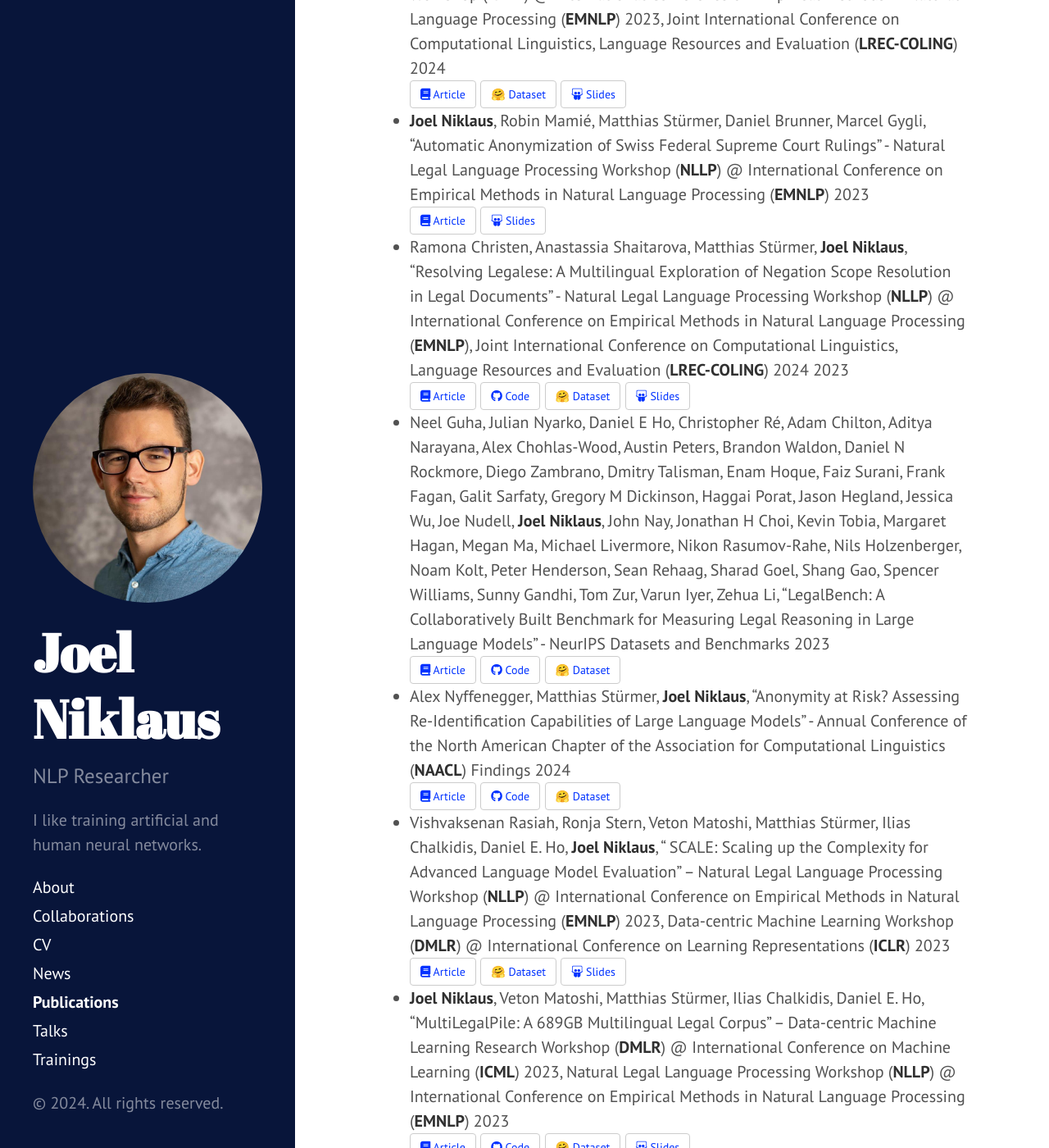
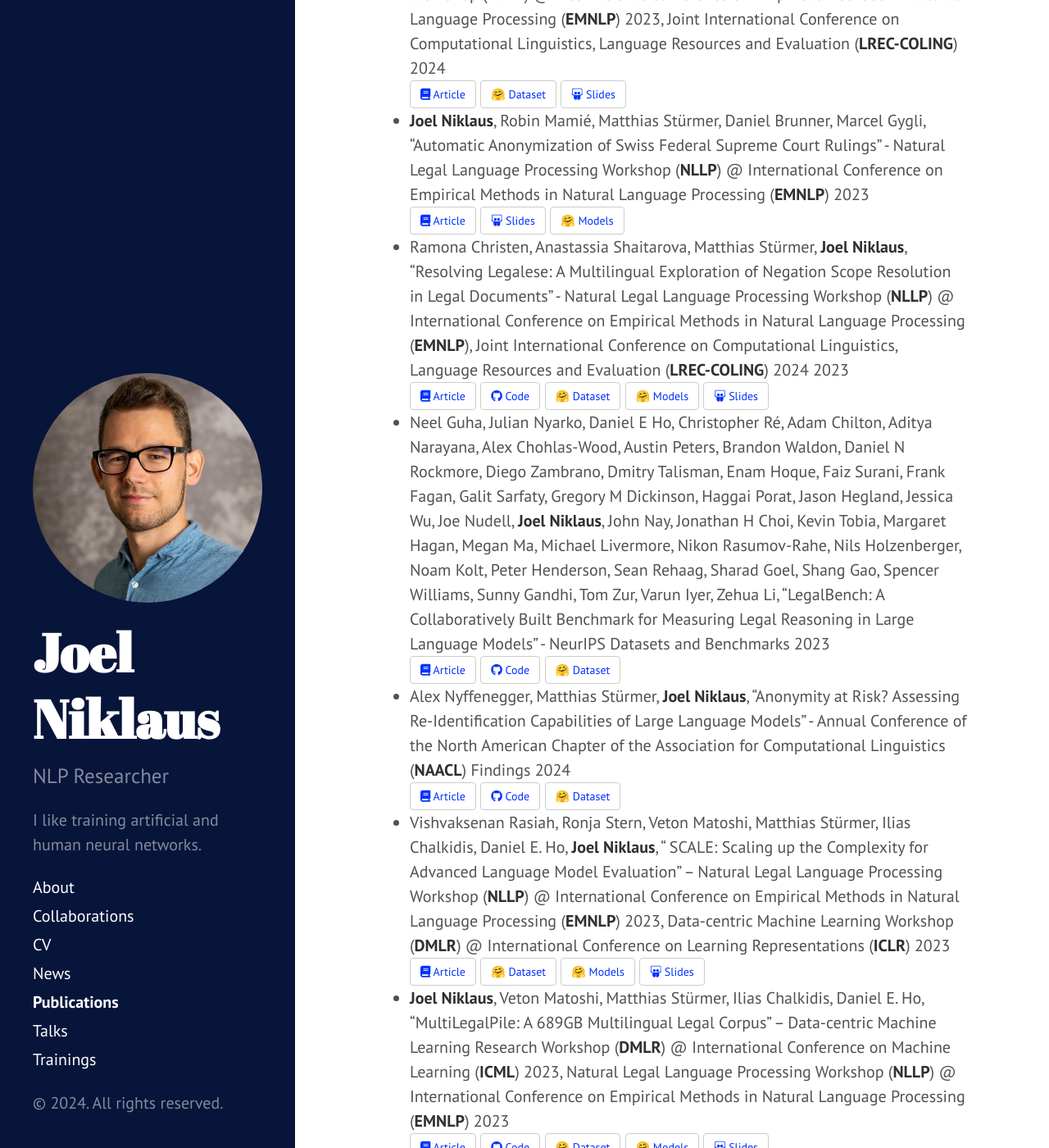
Before and after one commit to JoelNiklaus/joelniklaus.github.io, a Jekyll site: the page built from _pages/publications.md, in a window 1280 px wide and 1400 px high, scrolled down 891 px. Shown: the whole window at 82% size. Built offline with Jekyll 4.4.1, drawn with Linux system fonts in a browser that asks for light colours; a style sheet for code colours, icons or effects is not loaded.

Commit message:
added models
Signed-off-by: Joel Niklaus <me@joelniklaus.ch>

```diff
--- a/_pages/publications.md
+++ b/_pages/publications.md
@@ -33,6 +33,7 @@ on [Google Scholar](https://scholar.google.com/citations?user=qJ8iricAAAAJ).
   <br>
   <a href="https://aclanthology.org/2023.nllp-1.16/" target="_blank" type="button" class="btn"><i class="fa-solid fa-book"></i> Article</a>
   <a href="https://docs.google.com/presentation/d/17zBuTRlS71r61H6nxIfd1SiBwLT28DXbL_ycp3cE4gw/edit?usp=sharing" target="_blank" type="button" class="btn"><i class="fa-brands fa-slideshare"></i> Slides</a>
+  <a href="https://huggingface.co/joelniklaus/legal-swiss-roberta-base" target="_blank" type="button" class="btn">🤗 Models</a>
 * Ramona Christen, Anastassia Shaitarova, Matthias Stürmer, **Joel Niklaus**, "Resolving Legalese: A Multilingual
   Exploration of Negation Scope Resolution in Legal Documents" - Natural Legal Language Processing Workshop (**NLLP**) @
   International Conference on Empirical Methods in Natural Language Processing (**EMNLP**), Joint International
@@ -42,6 +43,7 @@ on [Google Scholar](https://scholar.google.com/citations?user=qJ8iricAAAAJ).
   <a href="https://arxiv.org/abs/2309.08695" target="_blank" type="button" class="btn"><i class="fa-solid fa-book"></i> Article</a>
   <a href="https://github.com/RamonaChristen/Multilingual_Negation_Scope_Resolution_on_Legal_Data" target="_blank" type="button" class="btn"><i class="fa-brands fa-github"></i> Code</a>
   <a href="https://huggingface.co/datasets/rcds/MultiLegalNeg" target="_blank" type="button" class="btn">🤗 Dataset</a>
+  <a href="https://huggingface.co/rcds/neg-xlm-roberta-base" target="_blank" type="button" class="btn">🤗 Models</a>
   <a href="https://docs.google.com/presentation/d/1nHxZUuzFmrdcbo8l-hGfeapl9ku5xKLrRcrZAR_CbbA/edit?usp=sharing" target="_blank" type="button" class="btn"><i class="fa-brands fa-slideshare"></i> Slides</a>
 * Neel Guha, Julian Nyarko, Daniel E Ho, Christopher Ré, Adam Chilton, Aditya Narayana, Alex Chohlas-Wood, Austin
   Peters, Brandon Waldon, Daniel N Rockmore, Diego Zambrano, Dmitry Talisman, Enam Hoque, Faiz Surani, Frank Fagan,
@@ -69,6 +71,7 @@ on [Google Scholar](https://scholar.google.com/citations?user=qJ8iricAAAAJ).
   <br>
   <a href="https://arxiv.org/abs/2306.09237" target="_blank" type="button" class="btn"><i class="fa-solid fa-book"></i> Article</a>
   <a href="https://huggingface.co/collections/joelniklaus/scale-datasets-6535da6123e0af0e0da0b142" target="_blank" type="button" class="btn">🤗 Dataset</a>
+  <a href="https://huggingface.co/collections/joelniklaus/scale-models-6535da25badc4978079f88ab" target="_blank" type="button" class="btn">🤗 Models</a>
   <a href="https://docs.google.com/presentation/d/1Uf3Qnp-0gznFrofiIIEUBeA8jfIVIuliKVrVbtyUw9E/edit?usp=sharing" target="_blank" type="button" class="btn"><i class="fa-brands fa-slideshare"></i> Slides</a>
 * **Joel Niklaus**, Veton Matoshi, Matthias Stürmer, Ilias Chalkidis, Daniel E. Ho, "MultiLegalPile: A 689GB
   Multilingual Legal Corpus" – Data-centric Machine Learning Research Workshop (**DMLR**) @ International Conference on
@@ -78,6 +81,7 @@ on [Google Scholar](https://scholar.google.com/citations?user=qJ8iricAAAAJ).
   <a href="https://arxiv.org/abs/2306.02069" target="_blank" type="button" class="btn"><i class="fa-solid fa-book"></i> Article</a>
   <a href="https://github.com/JoelNiklaus/LegalDatasets" target="_blank" type="button" class="btn"><i class="fa-brands fa-github"></i> Code</a>
   <a href="https://huggingface.co/collections/joelniklaus/multilegalpile-datasets-6535db705f5e918bdc17ecc7" target="_blank" type="button" class="btn">🤗 Dataset</a>
+  <a href="https://huggingface.co/collections/joelniklaus/legallms-65303ccfc2f20ed637f17cb6" target="_blank" type="button" class="btn">🤗 Models</a>
   <a href="https://docs.google.com/presentation/d/1fUpXOwUxMCm2RiWc4Pn8x3QFF631d6OzEyL-WWN3z_A/edit?usp=sharing" target="_blank" type="button" class="btn"><i class="fa-brands fa-slideshare"></i> Slides</a>
 * **Joel Niklaus**, Veton Matoshi, Pooja Rani, Andrea Galassi, Matthias Stürmer, Ilias Chalkidis,
   "LEXTREME: A Multi-Lingual and Multi-Task Benchmark for the Legal Domain" –
@@ -95,6 +99,7 @@ on [Google Scholar](https://scholar.google.com/citations?user=qJ8iricAAAAJ).
   <a href="https://dl.acm.org/doi/10.1145/3594536.3595132" target="_blank" type="button" class="btn"><i class="fa-solid fa-book"></i> Article</a>
   <a href="https://github.com/tobiasbrugger/multilegalsbd" target="_blank" type="button" class="btn"><i class="fa-brands fa-github"></i> Code</a>
   <a href="https://huggingface.co/datasets/rcds/MultiLegalSBD" target="_blank" type="button" class="btn">🤗 Dataset</a>
+  <a href="https://huggingface.co/collections/rcds/multilegalsbd-models-6535d92499d8bba29452fb10" target="_blank" type="button" class="btn">🤗 Models</a>
   <a href="https://docs.google.com/presentation/d/1ccDJEsJPxu62CzAYo7v6IfW0sLaOWBjYz3oTZm_Epko/edit?usp=sharing" target="_blank" type="button" class="btn"><i class="fa-brands fa-slideshare"></i> Slides</a>
 * **Joel Niklaus**, Daniele Giofré, "BudgetLongformer: Can we Cheaply Pretrain a SotA Legal Language Model From
   Scratch?" – Efficient Natural Language and Speech Processing Workshop (ENLSP) @ Neural Information Processing
@@ -103,6 +108,7 @@ on [Google Scholar](https://scholar.google.com/citations?user=qJ8iricAAAAJ).
   <br>
   <a href="https://aclanthology.org/2023.sustainlp-1.11/" target="_blank" type="button" class="btn"><i class="fa-solid fa-book"></i> Article</a>
   <a href="https://zenodo.org/record/7828790" target="_blank" type="button" class="btn"><i class="fa-solid fa-person-chalkboard"></i> Poster</a>
+  <a href="https://huggingface.co/thomsonreuters/budgetlongformer-diverse" target="_blank" type="button" class="btn">🤗 Models</a>
   <a href="https://recorder-v3.slideslive.com/?share=76454&s=f045ba56-af85-4c8d-ac5c-f00b0c7e3b23" target="_blank" type="button" class="btn"><i class="fa-solid fa-video"></i> Video</a>
 * Gil Semo, Dor Bernsohn, Ben Hagag, Gila Hayat, **Joel Niklaus**, "ClassActionPrediction: A Challenging Benchmark for
   Legal Judgment Prediction of Class Action Cases in the US" – Natural Legal Language Processing Workshop (**NLLP**) @
```
